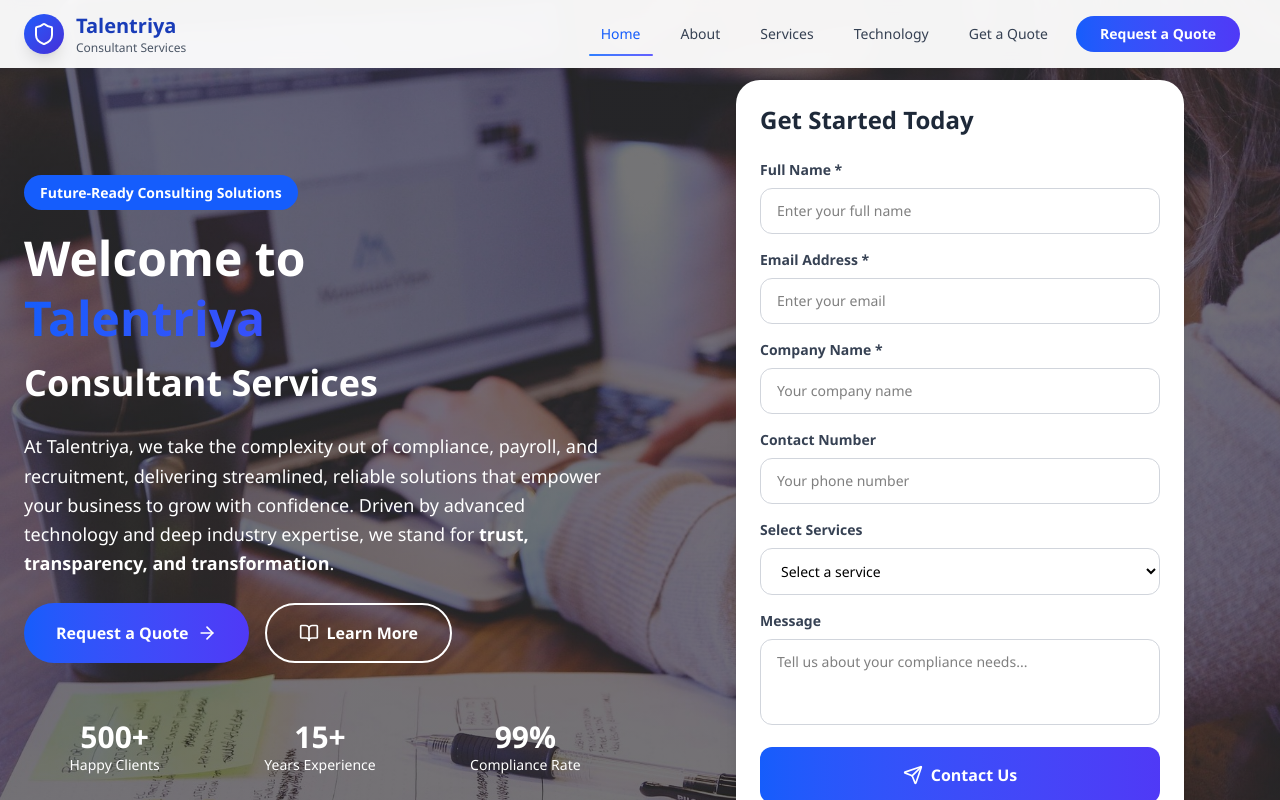
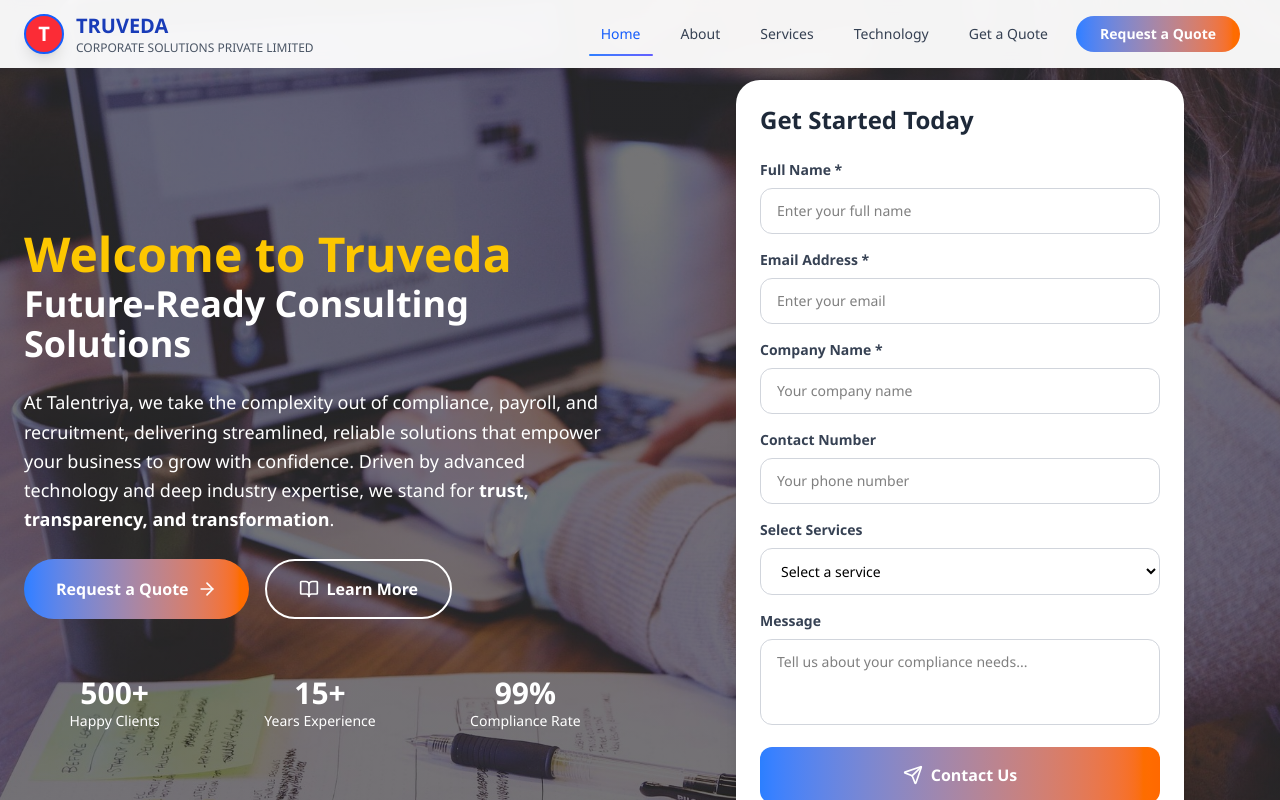
Before and after one commit to Shubhamraut9497/truvedas, a Next.js app: page / in a window 1280 px wide. Shown: the top 800 px of the page. Built offline with nearby package versions, Linux system fonts and the light colour scheme.

Commit message:
changes intthe theme color

```diff
--- a/src/app/globals.css
+++ b/src/app/globals.css
@@ -1,4 +1,5 @@
 @import "tailwindcss";
+
 
 :root {
   --background: #ffffff;
@@ -8,11 +9,16 @@
 :root {
   --font-montserrat: "Montserrat", sans-serif !important;
 }
+:root {
+  --color-primary: #1976d2;
+  --font-sans: "Segoe UI", system-ui, -apple-system, sans-serif;
+}
+
+
 
 body {
-  font-family: 'Segoe UI', system-ui, -apple-system, sans-serif;
+  font-family: "Segoe UI", system-ui, -apple-system, sans-serif;
 }
-
 
 @theme inline {
   --color-background: var(--background);
@@ -33,3 +39,14 @@ body {
   color: var(--foreground);
   font-family: Arial, Helvetica, sans-serif; */
 }
+
+/* helper classes for places not using Tailwind utilities */
+.text-primary {
+  color: var(--color-primary) !important;
+}
+.bg-primary {
+  background-color: var(--color-primary) !important;
+}
+.border-primary {
+  border-color: var(--color-primary) !important;
+}
--- a/src/app/page.js
+++ b/src/app/page.js
@@ -332,13 +332,13 @@ const TalentriyaWebsite = () => {
             {/* Logo */}
             <div className="flex items-center space-x-3">
               <div className="relative">
-                <div className="w-10 h-10 bg-gradient-to-br from-blue-600 to-indigo-700 rounded-full flex items-center justify-center shadow-lg">
-                  <Shield className="w-6 h-6 text-white" />
+                <div className="w-10 h-10 bg-red-500 rounded-full flex items-center justify-center shadow-lg border-2 border-blue-600">
+                  <span className="text-white font-bold text-xl">T</span>
                 </div>
               </div>
               <div>
-                <span className="text-xl font-bold text-blue-800">Talentriya</span>
-                <div className="text-xs text-gray-600 font-medium">Consultant Services</div>
+                <span className="text-xl font-bold text-blue-800">TRUVEDA</span>
+                <div className="text-xs text-gray-600 font-medium">CORPORATE SOLUTIONS PRIVATE LIMITED</div>
               </div>
             </div>
 
@@ -354,7 +354,7 @@ const TalentriyaWebsite = () => {
               <div className="hidden lg:block">
                 <button
                   onClick={() => scrollToSection("contact")}
-                  className="px-6 py-2 bg-gradient-to-r from-blue-600 to-indigo-600 text-white rounded-full text-sm font-semibold hover:shadow-lg hover:scale-105 transition-all duration-300"
+                  className="px-6 py-2 bg-gradient-to-r from-blue-500 to-orange-500 text-white rounded-full text-sm font-semibold hover:shadow-lg hover:scale-105 transition-all duration-300"
                 >
                   Request a Quote
                 </button>
@@ -380,7 +380,7 @@ const TalentriyaWebsite = () => {
                 <NavLink href="contact" active={activeSection === "contact"}>Get a Quote</NavLink>
                 <button
                   onClick={() => scrollToSection("contact")}
-                  className="mt-4 px-6 py-3 bg-gradient-to-r from-blue-600 to-indigo-600 text-white rounded-full text-base font-semibold"
+                  className="mt-4 px-6 py-3 bg-gradient-to-r from-blue-500 to-orange-500 text-white rounded-full text-base font-semibold"
                 >
                   Request a Quote
                 </button>
@@ -405,17 +405,9 @@ const TalentriyaWebsite = () => {
           <div className="grid lg:grid-cols-2 gap-12 items-center">
             {/* Left: Hero Content */}
             <div className="space-y-6" data-aos="fade-right">
-              <div>
-                <span className="px-4 py-2 bg-blue-600 text-white rounded-full text-sm font-semibold">
-                  Future-Ready Consulting Solutions
-                </span>
-              </div>
-              <h1 className="text-4xl lg:text-5xl font-bold text-white leading-tight">
-                Welcome to
-                <span className="block bg-gradient-to-r from-blue-600 to-indigo-600 bg-clip-text text-transparent">
-                  Talentriya
-                </span>
-                <span className="text-3xl lg:text-4xl text-white">Consultant Services</span>
+              <h1 className="text-4xl lg:text-5xl font-bold leading-tight">
+                <span className="text-yellow-400">Welcome to Truveda</span>
+                <span className="block text-3xl lg:text-4xl text-white">Future-Ready Consulting Solutions</span>
               </h1>
               <p className="text-lg text-white leading-relaxed">
                 At Talentriya, we take the complexity out of compliance, payroll, and recruitment,
@@ -426,7 +418,7 @@ const TalentriyaWebsite = () => {
               <div className="flex flex-col sm:flex-row gap-4">
                 <button
                   onClick={() => scrollToSection("contact")}
-                  className="px-8 py-4 bg-gradient-to-r from-blue-600 to-indigo-600 text-white rounded-full text-base font-semibold hover:shadow-xl hover:scale-105 transition-all duration-300 flex items-center justify-center group"
+                  className="px-8 py-4 bg-gradient-to-r from-blue-500 to-orange-500 text-white rounded-full text-base font-semibold hover:shadow-xl hover:scale-105 transition-all duration-300 flex items-center justify-center group"
                 >
                   Request a Quote
                   <ArrowRight className="w-5 h-5 ml-2 group-hover:translate-x-1 transition-transform" />
@@ -552,7 +544,7 @@ const TalentriyaWebsite = () => {
                   <button
                     type="submit"
                     disabled={isSubmitting}
-                    className={`w-full px-8 py-4 bg-gradient-to-r from-blue-600 to-indigo-600 text-white rounded-xl text-base font-semibold hover:shadow-xl hover:scale-105 transition-all duration-300 flex items-center justify-center ${
+                    className={`w-full px-8 py-4 bg-gradient-to-r from-blue-500 to-orange-500 text-white rounded-xl text-base font-semibold hover:shadow-xl hover:scale-105 transition-all duration-300 flex items-center justify-center ${
                       isSubmitting ? "opacity-75 cursor-not-allowed" : ""
                     }`}
                   >
@@ -677,7 +669,7 @@ const TalentriyaWebsite = () => {
 
                   <button
                     onClick={() => scrollToSection("contact")}
-                    className="flex-1 py-3 bg-gradient-to-r from-blue-600 to-indigo-600 text-white rounded-xl text-sm font-semibold hover:shadow-lg transition-all duration-300"
+                    className="flex-1 py-3 bg-gradient-to-r from-blue-500 to-orange-500 text-white rounded-xl text-sm font-semibold hover:shadow-lg hover:scale-105 transition-all duration-300"
                   >
                     Get Quote
                   </button>
@@ -697,7 +689,7 @@ const TalentriyaWebsite = () => {
             </span>
             <h2 className="text-4xl lg:text-5xl font-bold text-gray-900 mt-4 mb-6">
               Innovation-Driven
-              <span className="block bg-gradient-to-r from-blue-600 to-indigo-600 bg-clip-text text-transparent">
+              <span className="block bg-gradient-to-r from-blue-500 to-orange-500 bg-clip-text text-transparent">
                 Solutions
               </span>
             </h2>
@@ -809,7 +801,7 @@ const TalentriyaWebsite = () => {
             </span>
             <h2 className="text-4xl lg:text-5xl font-bold text-gray-900 mt-4 mb-6">
               Request a Consultation
-              <span className="block bg-gradient-to-r from-blue-600 to-indigo-600 bg-clip-text text-transparent">
+              <span className="block bg-gradient-to-r from-blue-500 to-orange-500 bg-clip-text text-transparent">
                 For Tailored Solutions
               </span>
             </h2>
@@ -985,7 +977,7 @@ const TalentriyaWebsite = () => {
                   <button
                     type="submit"
                     disabled={isSubmitting}
-                    className={`w-full px-8 py-4 bg-gradient-to-r from-blue-600 to-indigo-600 text-white rounded-xl text-base font-semibold hover:shadow-xl hover:scale-105 transition-all duration-300 flex items-center justify-center ${
+                    className={`w-full px-8 py-4 bg-gradient-to-r from-blue-500 to-orange-500 text-white rounded-xl text-base font-semibold hover:shadow-xl hover:scale-105 transition-all duration-300 flex items-center justify-center ${
                       isSubmitting ? "opacity-75 cursor-not-allowed" : ""
                     }`}
                   >
@@ -1027,12 +1019,12 @@ const TalentriyaWebsite = () => {
               {/* Brand Column */}
               <div className="lg:col-span-1" data-aos="fade-up">
                 <div className="flex items-center space-x-3 mb-6">
-                  <div className="w-14 h-14 bg-gradient-to-br from-blue-600 to-indigo-700 rounded-xl flex items-center justify-center shadow-lg">
-                    <Shield className="w-8 h-8 text-white" />
+                  <div className="w-14 h-14 bg-red-500 rounded-xl flex items-center justify-center shadow-lg border-2 border-blue-600">
+                    <span className="text-white font-bold text-2xl">T</span>
                   </div>
                   <div>
                     <span className="text-3xl font-bold bg-gradient-to-r from-blue-400 to-indigo-500 bg-clip-text text-transparent">
-                      Talentriya
+                      TRUVEDA
                     </span>
                   </div>
                 </div>
--- /dev/null
+++ b/tailwind.config.js
@@ -0,0 +1,26 @@
+module.exports = {
+  content: ['./src/**/*.{js,ts,jsx,tsx,html}'],
+  theme: {
+    extend: {
+      colors: {
+        // override blue scale so existing `blue-*` classes use #1976d2 as the main tone
+        blue: {
+          50:  '#e3f2fd',
+          100: '#bbdefb',
+          200: '#90caf9',
+          300: '#64b5f6',
+          400: '#42a5f5',
+          500: '#2196f3',
+          600: '#1976d2', // primary
+          700: '#1565c0',
+          800: '#0d47a1',
+          900: '#08297a',
+          DEFAULT: '#1976d2'
+        },
+        // explicit primary alias for convenience
+        primary: '#1976d2'
+      }
+    }
+  },
+  plugins: [],
+};
```
